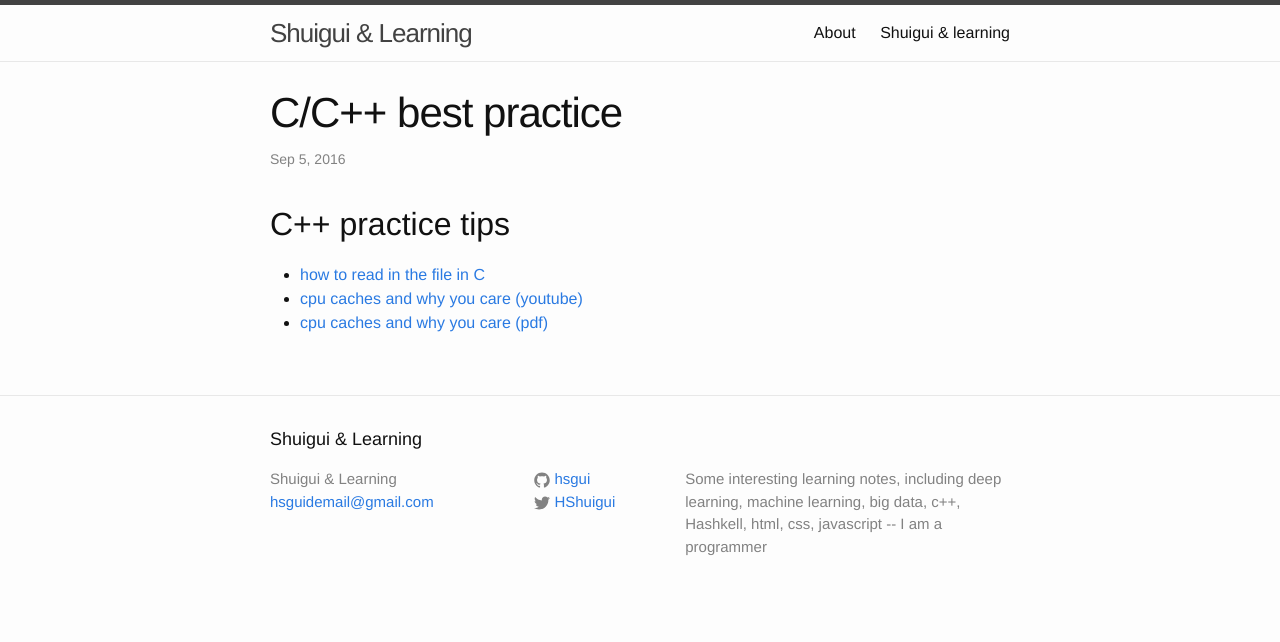
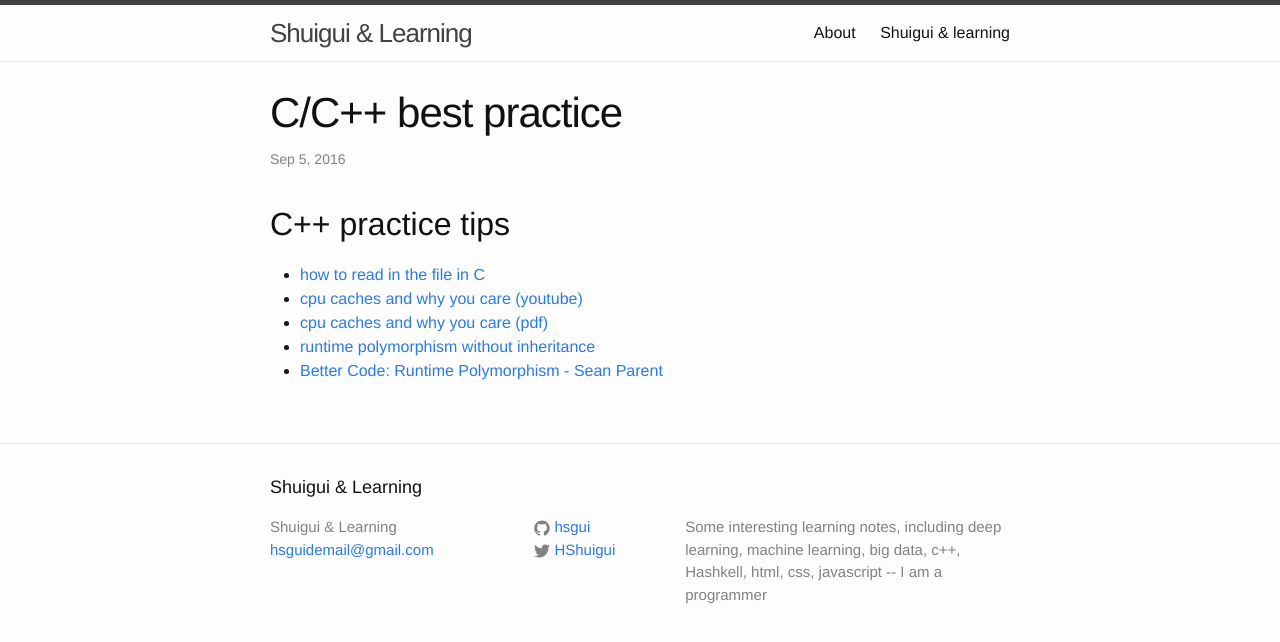
Before and after one commit to hsgui/hsgui.github.io, a Jekyll site: the page built from _posts/2016-09-05-cplusplus-best-practice.markdown, in a window 1280 px wide. Shown: the top 642 px of the page. Built offline with Jekyll 4.4.1, drawn with Linux system fonts in a browser that asks for light colours.

Commit message:
add link of runtime polymorphism

```diff
--- a/_posts/2016-09-05-cplusplus-best-practice.markdown
+++ b/_posts/2016-09-05-cplusplus-best-practice.markdown
@@ -9,7 +9,11 @@ categories: c
 - [how to read in the file in C][read-in-file]
 - [cpu caches and why you care (youtube)][youtube-cpu-caches]
 - [cpu caches and why you care (pdf)][pdf-cpu-caches]
+- [runtime polymorphism without inheritance][polymorphism-no-inheritance]
+- [Better Code: Runtime Polymorphism - Sean Parent][runtime-polymorphism]
 
 [read-in-file]: http://insanecoding.blogspot.tw/2011/11/how-to-read-in-file-in-c.html
 [youtube-cpu-caches]: https://www.youtube.com/watch?v=WDIkqP4JbkE
 [pdf-cpu-caches]: http://www.aristeia.com/TalkNotes/codedive-CPUCachesHandouts.pdf
+[polymorphism-no-inheritance]: https://stackoverflow.com/questions/26199126/clarification-about-sean-parents-talk-inheritance-is-the-base-class-of-evil
+[runtime-polymorphism]: https://www.youtube.com/watch?v=QGcVXgEVMJg
```
